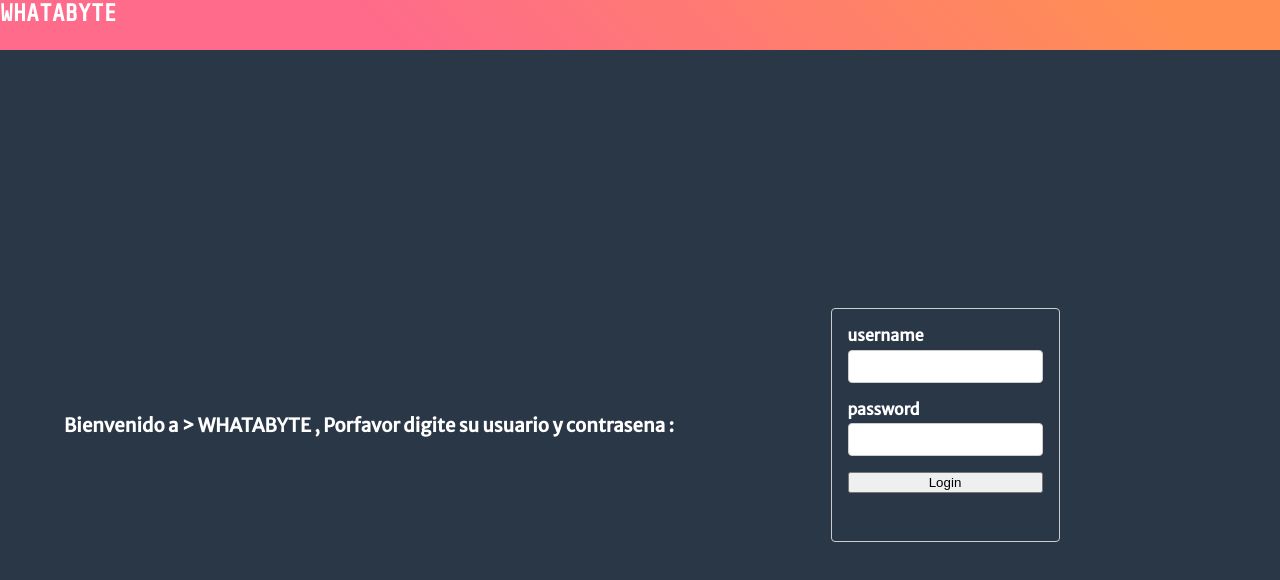
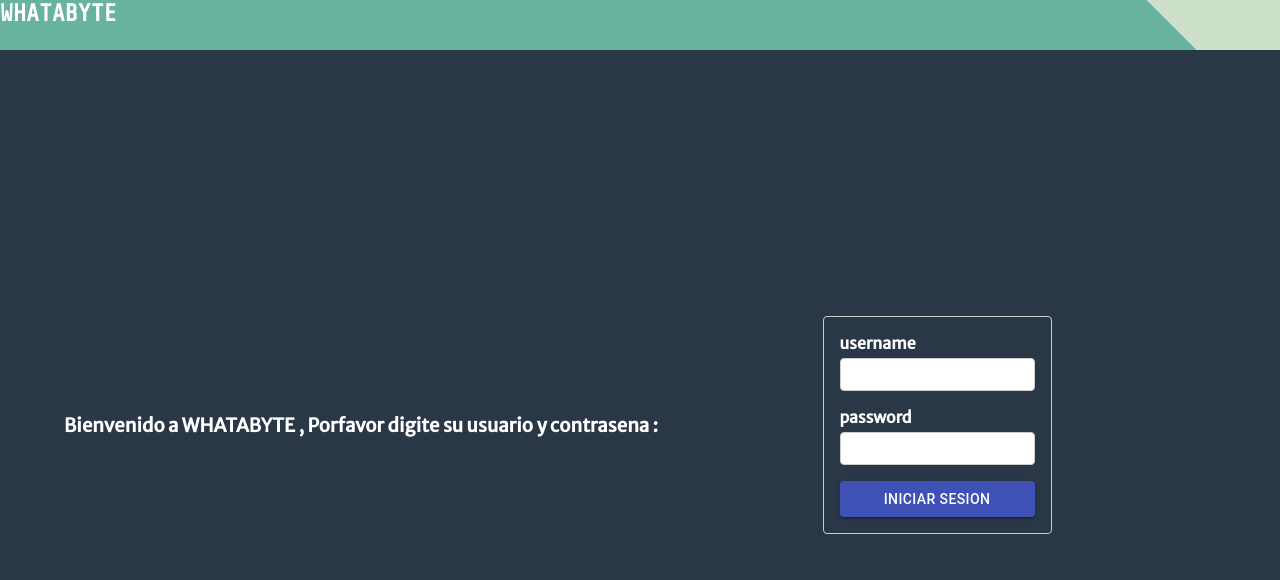
Before and after one commit to sroll835/incaseweb, a Next.js app: page /login in a window 1280 px wide. Shown: the top 580 px of the page. Built offline with nearby package versions, Linux system fonts and the light colour scheme.

Commit message:
Add custom styles for some components

```diff
--- a/components/Header.scss
+++ b/components/Header.scss
@@ -95,8 +95,8 @@
 
   background: linear-gradient(
     45deg,
-    rgb(254, 107, 139) 30%,
-    rgb(255, 142, 83) 90%
+    #68B2A0 90%,
+    #CDE0C9 30%
   );
 
   cursor: pointer;
--- a/components/header.js
+++ b/components/header.js
@@ -32,7 +32,7 @@
       Whatabyte
       <div  style={{  float:'right', margin: 10 }}>
       <Button onClick={this.handleLogout} variant="contained" color="secondary">
-        Secondary
+        Cerrar Sesion
       </Button>
       </div>
 
--- a/pages/login.js
+++ b/pages/login.js
@@ -7,7 +7,9 @@
 import { Cookies } from "react-cookie";
 import Router from "next/router";
 import {connect} from "react-redux";
-const appTitle = `> WHATABYTE`;
+import Button from "@material-ui/core/Button";
+import { green, purple } from '@material-ui/core/colors';
+const appTitle = `WHATABYTE`;
 const cookies = new Cookies();
 class Login extends Component {
   static getInitialProps({ store,req }) {
@@ -65,9 +67,6 @@
       if (data.status === 200) {
         const token = data.access_token;
         cookies.set("token", token);
-        this.setState({
-          token: token,
-        });
         const action = { type: 'ADD_USER_ID' ,payload: data.user_id }
         this.props.dispatch(action);
         console.log("Login succesfully");
@@ -114,7 +113,7 @@
           </div>
 
           <div className="login">
-            <form onSubmit={this.handleSubmit}>
+            <form>
               <label htmlFor="correo">username</label>
 
               <input
@@ -133,11 +132,11 @@
                 onChange={this.handleChangePassword}
               />
 
-              <button type="submit">Login</button>
+              <Button variant="contained" color="primary" onClick={this.handleSubmit}>
+  Iniciar Sesion
+</Button>
 
-              <p className={`token ${!this.state.token && "show"}`}>
-                {this.state.token && `Token: ${this.state.token}`}
-              </p>
+
 
               <p className={`error ${this.state.error && "show"}`}>
                 {this.state.error && `Error: ${this.state.error}`}
```
